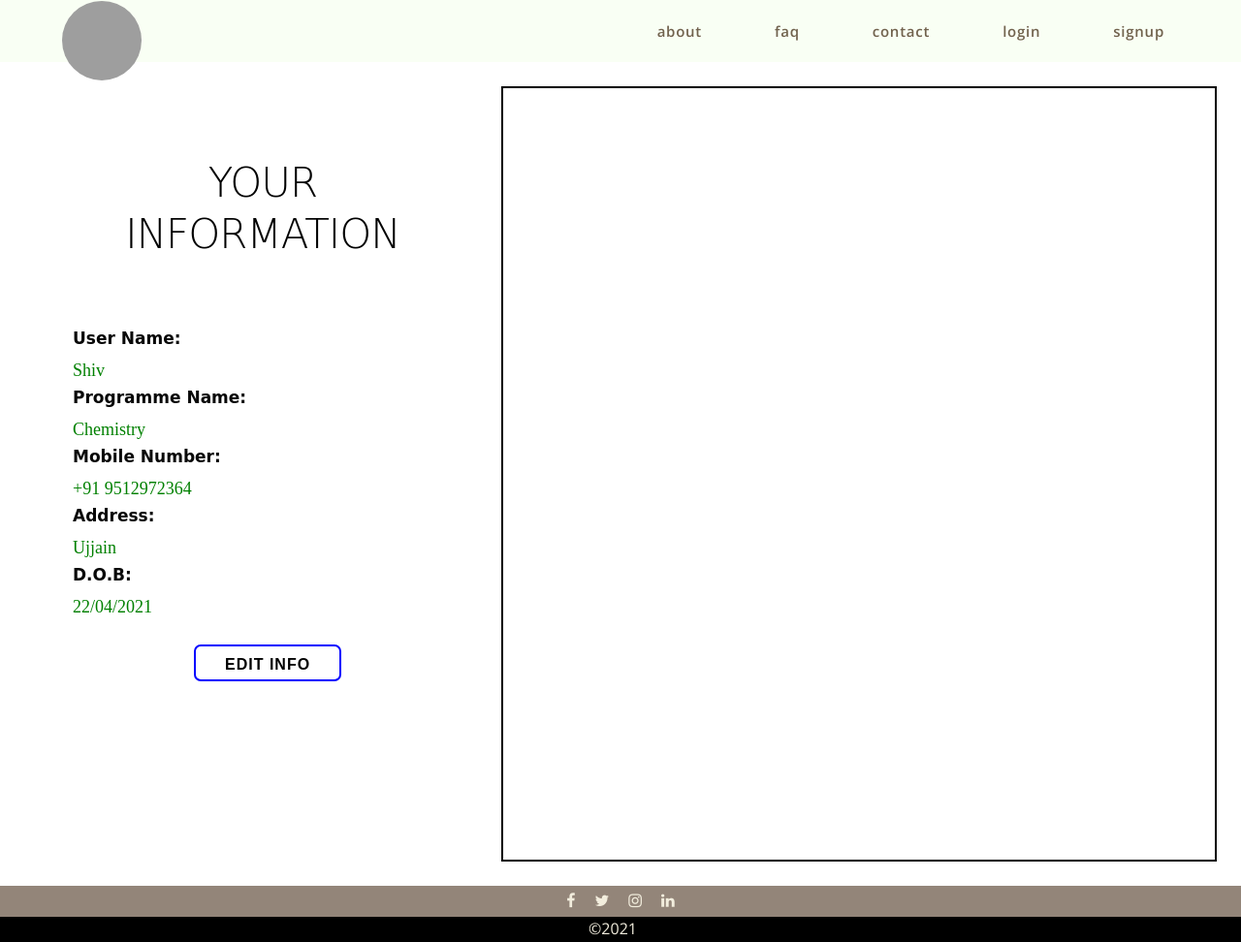
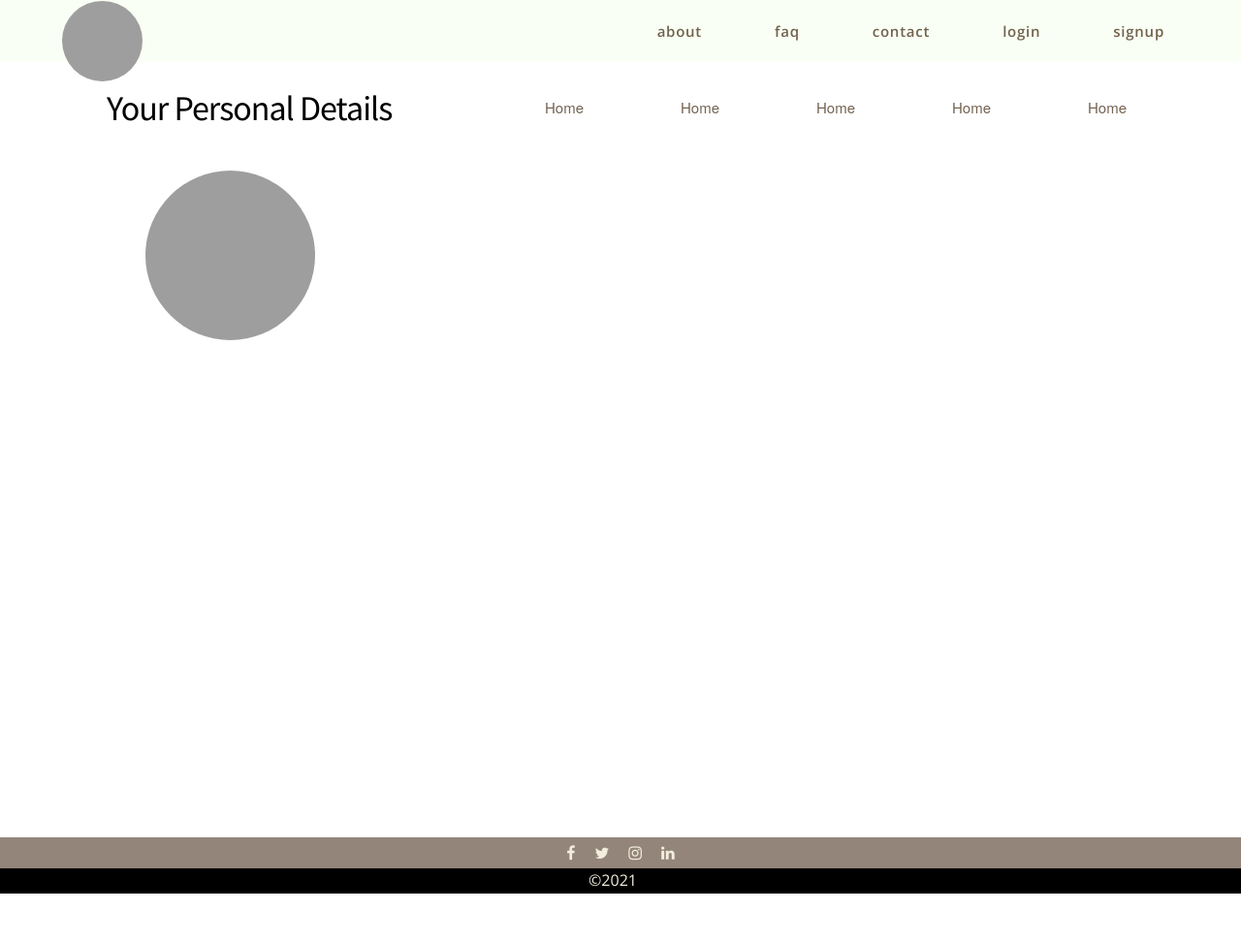
Before and after one commit to AyushMukherjee/suslab, a Flask app: page /userinfo in a window 1280 px wide. Shown: the whole page at 97% size. After the commit the page ends 922 px from the top, so only its background shows below. Run offline with Flask 2, Linux system fonts and the light colour scheme; parts of the project's set-up code (start-up, migrations or seed data) failed here and were passed over; some libraries are stand-ins or nearby versions; grey boxes are pictures that could not be loaded.

Commit message:
Completed user profile front end

```diff
--- /dev/null
+++ b/suslab/static/css/UserPro.css
@@ -0,0 +1,73 @@
+.main_div {
+    width: 100vw;
+    height: 100vh;
+    display: flex;
+}
+
+.userInfo_Div {
+    width: 40%;
+    height: 100%;
+
+}
+
+.userItems_Div {
+    width: 60%;
+    height: 100%;
+
+}
+
+.photo_div {
+    width: 175px;
+    height: 175px;
+    margin-top: 40px;
+    margin-left: 150px;
+    margin-right: 100px;
+    border-radius: 50%;
+}
+
+.photo_div img {
+    border-radius: 50%;
+}
+
+h3 {
+    margin-top: 25px;
+    margin-left: 110px;
+}
+
+p {
+    margin-left: 120px;
+    margin-bottom: 8px;
+}
+
+span {
+    margin-left: 25px;
+}
+
+.Edit_btn {
+    margin-left: 150px;
+}
+
+.menu_div {
+    width: 100%;
+}
+
+.main_div ul {
+    list-style: none;
+    display: inline-flex;
+    text-align: center;
+}
+
+.main_div ul li {
+    width: 120px;
+    padding: 10px;
+    margin-top: 25px;
+}
+
+.main_div ul li a {
+    text-decoration: none;
+}
+
+.main_div ul li:hover {
+    border-bottom: 2px solid red;
+    cursor: pointer;
+}
--- /dev/null
+++ b/suslab/templates/UserPro.html
@@ -0,0 +1,44 @@
+{% extends 'base.html' %}
+
+{% block head %}
+<link rel="stylesheet" href="{{ url_for('static', filename='css/UserPro.css') }}">
+{% endblock %}
+
+{% block body %}
+<div class="main_div">
+    <div class="userInfo_Div">
+        <h3>Your Personal Details</h3>
+        <div class="photo_div">
+            <img src="https://picsum.photos/175/175">
+        </div>
+        <div>
+            {% if current_user.is_authenticated %}
+            <div>
+                <br>
+                <p>Username: <span>{{ current_user.name }}</span> </p>
+                <p>Address: </p>
+                <p>Programme: </p>
+                <p>Contact: </p>
+                <p>Gender: </p>
+                <p>D.O.B: </p>
+            </div>
+            <br>
+            <a class="button Edit_btn" href="/userinfoedit">Edit Details</a>
+            {% endif %}
+        </div>
+
+    </div>
+
+    <div class="userItems_Div">
+        <div class="menu_div">
+            <ul>
+                <li> <a href="">Home</a> </li>
+                <li> <a href="">Home</a> </li>
+                <li> <a href="">Home</a> </li>
+                <li> <a href="">Home</a> </li>
+                <li> <a href="">Home</a> </li>
+            </ul>
+        </div>
+    </div>
+</div>
+{% endblock %}
--- a/suslab/templates/userinfo.html
+++ /dev/null
@@ -1,228 +0,0 @@
-{% extends 'base.html'%}
-<!DOCTYPE html>
-<html lang="en">
-<head>
-
-
-    <meta charset="UTF-8">
-    <meta http-equiv="X-UA-Compatible" content="IE=edge">
-    <meta name="viewport" content="width=device-width, initial-scale=1.0">
-    <link rel="preconnect" href="https://fonts.googleapis.com">
-<link rel="preconnect" href="https://fonts.gstatic.com" crossorigin>
-<link href="https://fonts.googleapis.com/css2?family=Comfortaa:wght@500&display=swap" rel="stylesheet">
-<link href="https://fonts.googleapis.com/css2?family=Comfortaa:wght@500&family=Crimson+Pro&display=swap" rel="stylesheet">
-<link href="https://fonts.googleapis.com/css2?family=Comfortaa:wght@500&family=Crimson+Pro&family=Special+Elite&display=swap" rel="stylesheet">
-{% block head %}{% endblock %}
-    <title>UserInfo</title>
-
-</head>
-{%block body%}
-<body>
-
-
-    <!-- <h2> This is shiv </h2> -->
-    <!-- NAVBAR HTML CODE -->
-
-
-
-<style>
-    *{
-        box-sizing: border-box;
-        margin: 0;
-       padding: 0;
-    }
-    .main{
-       /* background-color: bisque;  */
-       width: 100%;
-       height: 100%;
-       /* border: 5px solid green; */
-       display: flex;
-       /* justify-content: center; */
-       padding: 25px;
-    }
-    .first{
-        width: 40vw;
-        height: 100%;
-        /* border: 2px solid red; */
-    }
-
-    .second{
-        width: 60vw;
-        height: 100vh;
-        border: 2px solid black;
-    }
-    .com{
-        /* width: 100%; */
-        /* height: 100%; */
-        /* border: 3px solid purple; */
-        padding: 30px;
-        margin: 20px;
-    }
-    .form02{
-        display: none;
-    }
-    body {
-margin: 0;
-font-family: Arial, Helvetica, sans-serif;
-}
-
-.topnav {
-overflow: hidden;
-background-color: #333;
-}
-
-.topnav a {
-float: left;
-color: #f2f2f2;
-text-align: center;
-padding: 14px 16px;
-text-decoration: none;
-font-size: 17px;
-}
-
-.topnav a:hover {
-background-color: #ddd;
-color: black;
-}
-
-.topnav a.active {
-background-color: #04AA6D;
-color: white;
-}
-/* FORM CSS */
-label{
-font-size: 17px;
-color: #080808;
-/* padding-top: 10px;
-padding-bottom: 10px; */
-font-family: 'Comfortaa', cursive;
-}
-span{
-font-size: 18px;
-color: green;
-/* padding-top: 10px;
-padding-bottom: 10px;  */
-font-family: 'Crimson Pro', serif;
-}
-
-input[type=text], select {
-width: 100%;
-padding: 12px 20px;
-margin: 8px 0;
-display: inline-block;
-border: 1px solid #ccc;
-border-radius: 4px;
-box-sizing: border-box;
-}
-input[type=date], select {
-width: 100%;
-padding: 12px 20px;
-margin: 8px 0;
-display: inline-block;
-border: 1px solid #ccc;
-border-radius: 4px;
-box-sizing: border-box;
-}
-
-/* FOOTER CSS CODE */
-/* footer {
-text-align: center;
-padding: 3px;
-background-color: DarkSalmon;
-color: white;
-/* position: fixed; */
-/*bottom: 0%;
-width: 100%;
-} */
-
-.btn {
-background-color: white;
-border: 2px solid blue;
-color: black;
-text-align: center;
--webkit-transition-duration: 0.4s;
-transition-duration: 0.4s;
-/* margin: px 0 !important; */
-text-decoration: none;
-font-size: 16px;
-cursor: pointer;
-border-radius: 7px;
-margin-left: 125px;
-}
-.btn:hover {
-background-color: blue; /* Green */
-color: white;
-}
-    </style>
-
-
-    <div class="main">
-        <div class="first">
-
-
-            <div class="form01 com" id="frm01" >
-                    <form>
-                        <br>
-                        <h2 style="font-family: 'Special Elite', cursive; text-align: center;"> YOUR INFORMATION </h2><br><br>
-                        <label>User Name: </label>
-                        <span>Shiv</span><br>
-                        <label>Programme Name: </label>
-                        <span>Chemistry</span><br>
-                        <label>Mobile Number: </label>
-                        <span>+91 9512972364</span><br>
-                        <label>Address: </label>
-                        <span>Ujjain</span><br>
-                        <label>D.O.B: </label>
-                        <span>22/04/2021</span><br><br>
-                        <button type="button" onClick="showForm()" class="btn">Edit Info</button>
-                    </form>
-            </div>
-            <div class="form02 com" id="frm02">
-                <form>
-                    <label>User Name: </label>
-                    <input type="text"></input><br>
-                    <label>Programme Name: </label>
-                    <input type="text"><br>
-                    <label>Mobile Number: </label>
-                    <input type="text"><br>
-                    <label>Address: </label>
-                    <input type="text"><br>
-                    <label>D.O.B: </label>
-                    <input type="date"><br><br><br>
-                    <button type="button" onClick="showForm2()" class="btn" style="margin-left: 75px;">Save</button>
-                    <button type="button" onClick="showForm3()" class="btn" style="margin-left: 10px;">Back</button>
-                </form>
-                </div>
-
-            </div>
-            <div class="second">
-
-
-        </div>
-
-    </div>
-
-
-      <!-- FOOTER HTML CODE -->
-
-     <script>
-        function showForm(){
-            document.getElementById("frm01").style.display="none";
-            document.getElementById("frm02").style.display="block";
-            console.log("Okay1")
-        }
-        function showForm2(){
-            document.getElementById("frm01").style.display="none";
-            document.getElementById("frm02").style.display="block";
-            console.log("Okay2")
-        }
-        function showForm3(){
-            document.getElementById("frm01").style.display="block";
-            document.getElementById("frm02").style.display="none";
-            console.log("Okay3")
-        }
-    </script>
-
-</body>
-{%endblock%}
-</html>
--- a/suslab/users/controllers.py
+++ b/suslab/users/controllers.py
@@ -10,4 +10,9 @@ def get_user_datastore():
 
 @app.route('/userinfo')
 def userinfo():
-    return render_template('userinfo.html')
+    return render_template('UserPro.html')
+
+
+@app.route('/userinfoedit')
+def editdetails():
+    return render_template('UserProEdit.html')
```
Also changed, not shown: suslab/static/css/UserProEdit.css (added, +8 -0 lines), suslab/templates/404.html (+33 -39 lines), suslab/templates/UserProEdit.html (added, +53 -0 lines), suslab/templates/base.html (+14 -14 lines), run.py (line endings or trailing spaces), suslab/templates/sub_menu.css (deleted).
